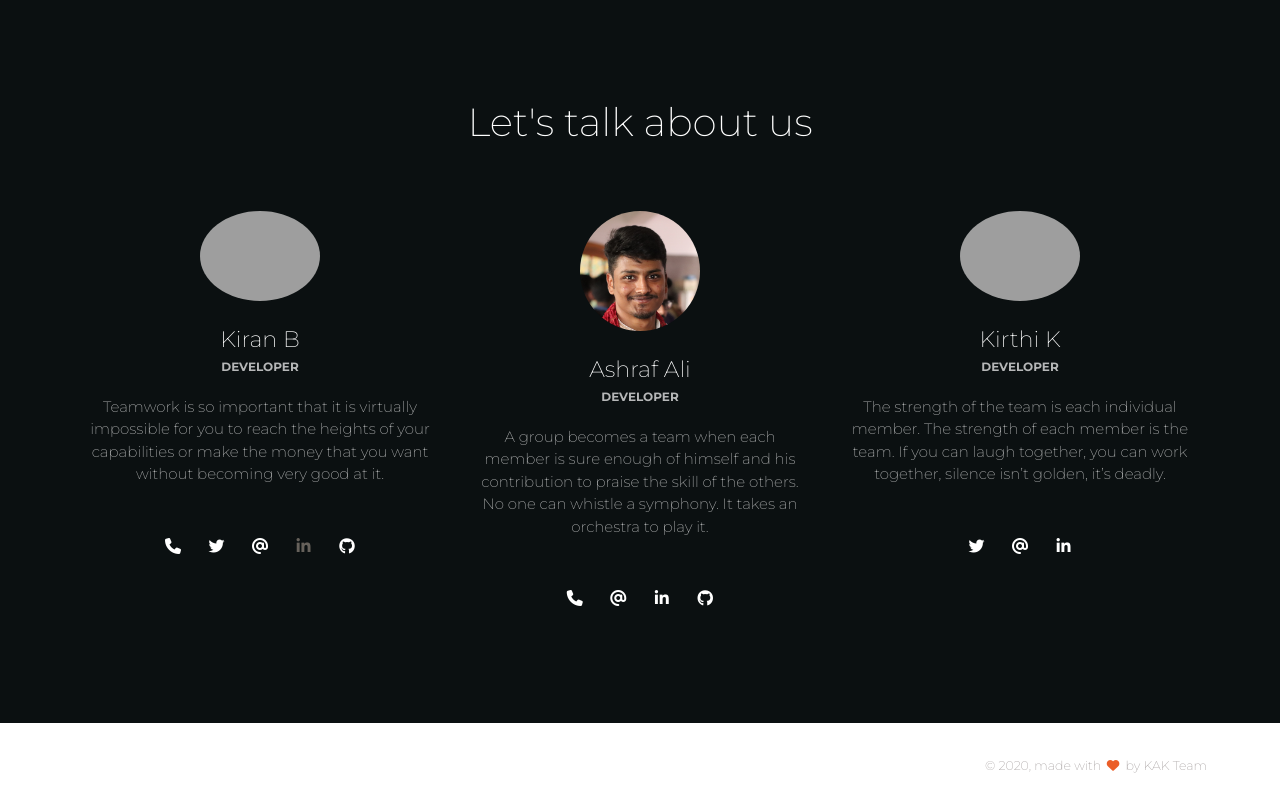
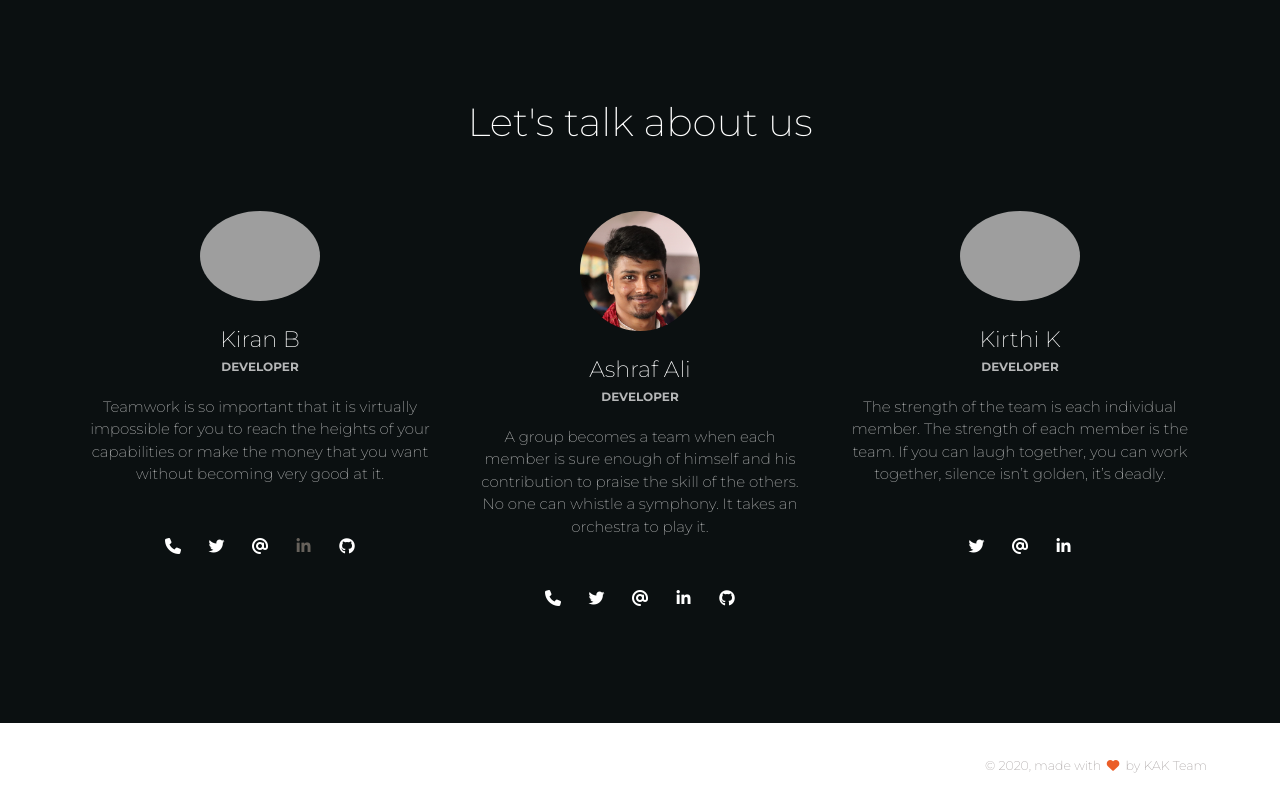
Before and after one commit to AshrafaliNadaf/PESU-Library-Analysis, a Django app: page /user/devops/ in a window 1280 px wide. Shown: the part 1543-2335 px from the top of the page. Run offline with Django 3.2, Linux system fonts and the light colour scheme; some libraries are stand-ins or nearby versions; grey boxes are pictures that could not be loaded.

Commit message:
added my links

```diff
--- a/LibraryAnalysis/templates/devops.html
+++ b/LibraryAnalysis/templates/devops.html
@@ -163,8 +163,9 @@
               </div>
               <div class="card-footer text-center">
                 <a href="callto:8792327565" class="btn btn-link btn-just-icon btn-neutral" title="Phone"><i class="fa fa fa-phone"></i></a>
+                <a href="https://twitter.com/Nadaf_Ashrafali" class="btn btn-link btn-just-icon btn-neutral" title="Twitter"><i class="fa fa-twitter"></i></a>
                 <a href="mailto:ashraflai751@gmail.com" class="btn btn-link btn-just-icon btn-neutral" title="Gmail"><i class="fa fa-at"></i></a>
-                <a href="#pablo" class="btn btn-link btn-just-icon btn-neutral"><i class="fa fa-linkedin" title="LinkedIn"></i></a>
+                <a href="https://www.linkedin.com/in/ashrafali-nadaf-00480416a/" class="btn btn-link btn-just-icon btn-neutral"><i class="fa fa-linkedin" title="LinkedIn"></i></a>
                 <a href="https://www.github.com/Nadafali" class="btn btn-link btn-just-icon btn-neutral" title="github"><i class="fa fa-github"></i></a>
               </div>
             </div>
```
